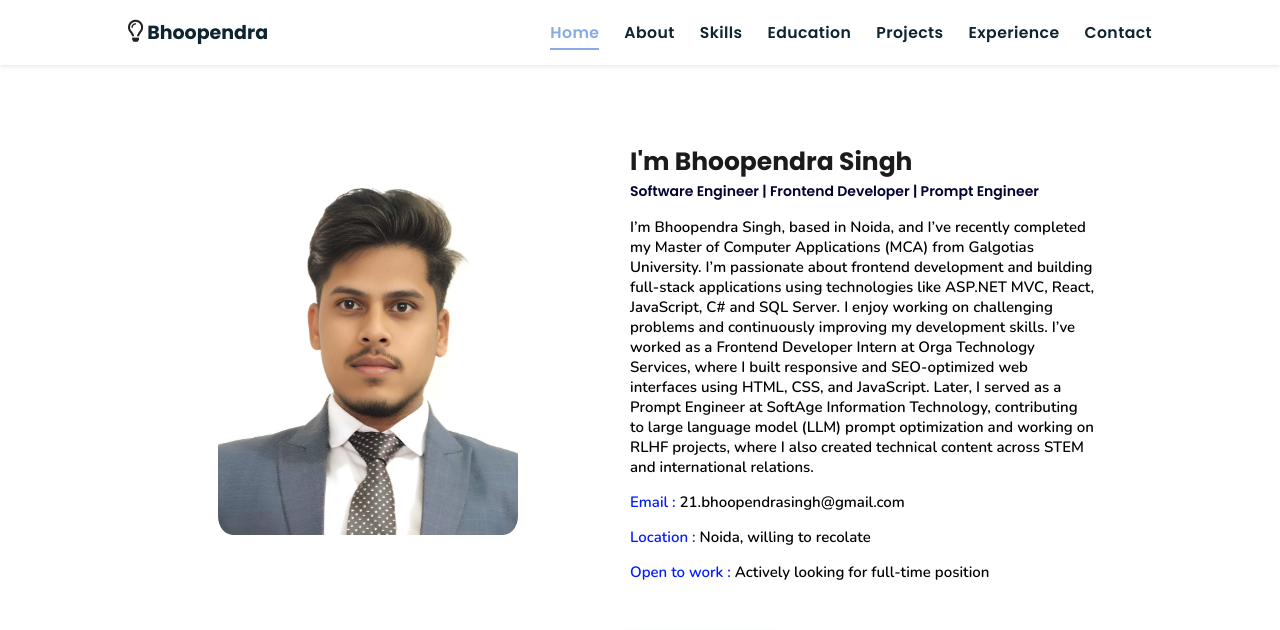
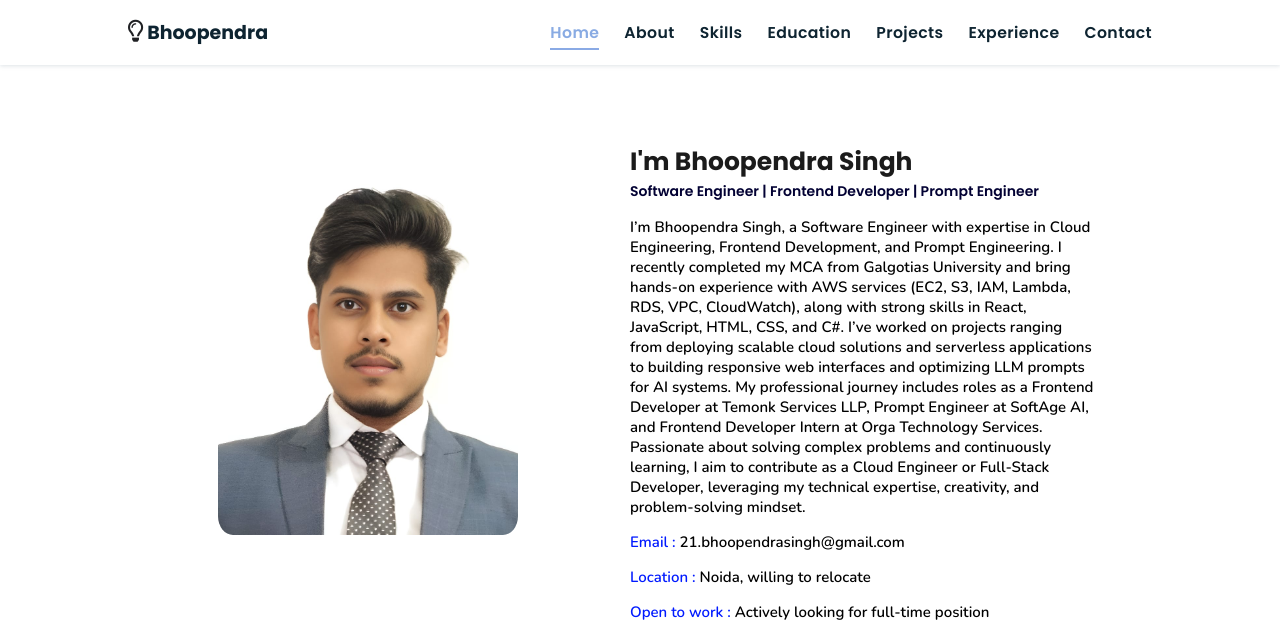
Before and after one commit to Bhoopendra001/Portfolio, a website: page index.html in a window 1280 px wide. Both pictures are taken after a click on the link "About Me". Shown: the part 800-1430 px from the top of the page. Drawn offline with nearby package versions, Linux system fonts and the light colour scheme.

Commit message:
Update Changes

```diff
--- a/index.html
+++ b/index.html
@@ -80,16 +80,14 @@
         <span class="tag">Software Engineer | Frontend Developer | Prompt Engineer </span>
 
         <p>
-        I’m Bhoopendra Singh, based in Noida, and I’ve recently completed my Master of Computer Applications (MCA) from Galgotias University.
-        I’m passionate about frontend development and building full-stack applications using technologies like ASP.NET MVC, React, JavaScript,
-        C# and SQL Server. I enjoy working on challenging problems and continuously improving my development skills.
-        I’ve worked as a Frontend Developer Intern at Orga Technology Services, where I built responsive and SEO-optimized web interfaces using HTML, CSS, and JavaScript.
-        Later, I served as a Prompt Engineer at SoftAge Information Technology, contributing to large language model (LLM) prompt optimization and working on RLHF projects, where I also created technical content across STEM and international relations.</p>
+        I’m Bhoopendra Singh, a Software Engineer with expertise in Cloud Engineering, Frontend Development, and Prompt Engineering. I recently completed my MCA from Galgotias University and bring hands-on experience with AWS services (EC2, S3, IAM, Lambda, RDS, VPC, CloudWatch), along with strong skills in React, JavaScript, HTML, CSS, and C#.
+        I’ve worked on projects ranging from deploying scalable cloud solutions and serverless applications to building responsive web interfaces and optimizing LLM prompts for AI systems. My professional journey includes roles as a Frontend Developer at Temonk Services LLP, Prompt Engineer at SoftAge AI, and Frontend Developer Intern at Orga Technology Services.
+        Passionate about solving complex problems and continuously learning, I aim to contribute as a Cloud Engineer or Full-Stack Developer, leveraging my technical expertise, creativity, and problem-solving mindset.</p>
 
         <div class="box-container">
             <div class="box">
               <p><span> Email : </span> 21.bhoopendrasingh@gmail.com</p>
-              <p><span> Location : </span>Noida, willing to recolate </p>
+              <p><span> Location : </span>Noida, willing to relocate </p>
               <p><span> Open to work : </span>Actively looking for full-time position </p>
             </div>
         </div>
```
